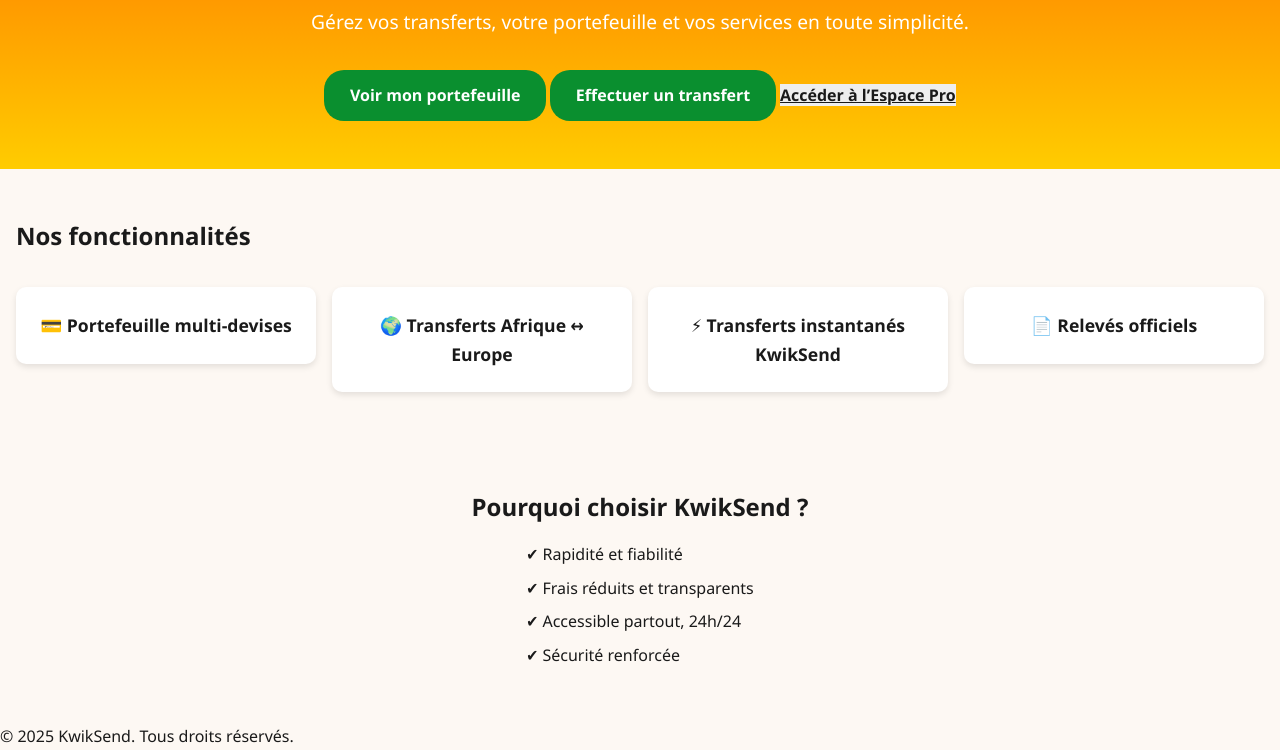
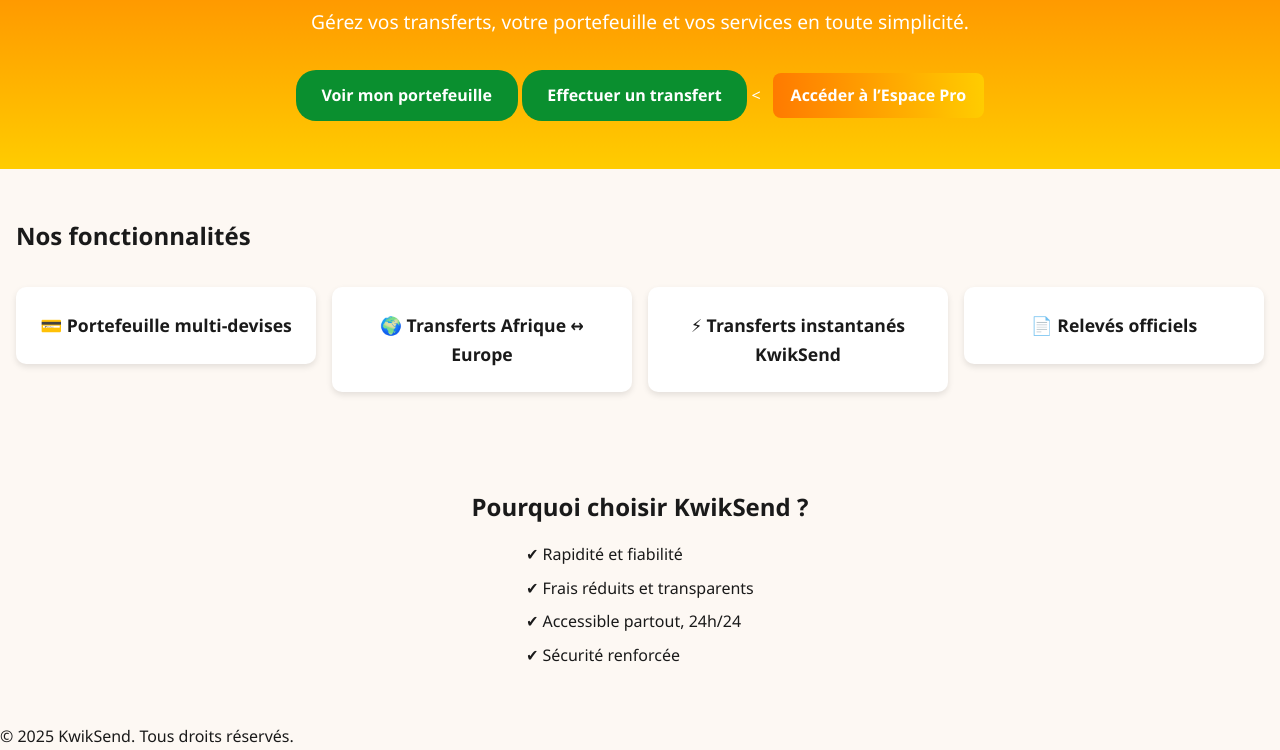
Before and after one commit to kifouliw-hash/kwiksend-v2, a website: page public/dashboard.html in a window 1280 px wide. Shown: the part 181-931 px from the top of the page. Drawn offline with Linux system fonts and the light colour scheme.

Commit message:
Message clair sur la modif

```diff
--- a/public/dashboard.html
+++ b/public/dashboard.html
@@ -112,7 +112,7 @@
   <div style="margin-top:2rem;">
     <a href="portefeuille.html" class="cta">Voir mon portefeuille</a>
     <a href="transfert.html" class="cta" style="background:#0a8f2f;">Effectuer un transfert</a>
-    <a href="pro.html" class="btn">Accéder à l’Espace Pro</a>
+    <<a href="pro.html" class="cta pro-btn">Accéder à l’Espace Pro</a>
   </div>
 </section>
 
--- a/public/style.css
+++ b/public/style.css
@@ -373,3 +373,20 @@
     transform: rotate(-45deg) translateY(-8px);
   }
 }
+/* ===== Bouton Espace Pro (KwikSend) ===== */
+.pro-btn {
+  background: linear-gradient(90deg, #ff7a00, #ffcc00);
+  color: white;
+  padding: 10px 18px;
+  border-radius: 8px;
+  text-decoration: none;
+  font-weight: 600;
+  transition: transform 0.2s ease, box-shadow 0.2s ease;
+  margin-left: 12px;
+}
+
+.pro-btn:hover {
+  transform: translateY(-2px);
+  box-shadow: 0 4px 10px rgba(255, 122, 0, 0.3);
+  background: linear-gradient(90deg, #ff8a1f, #ffd633);
+}
```
